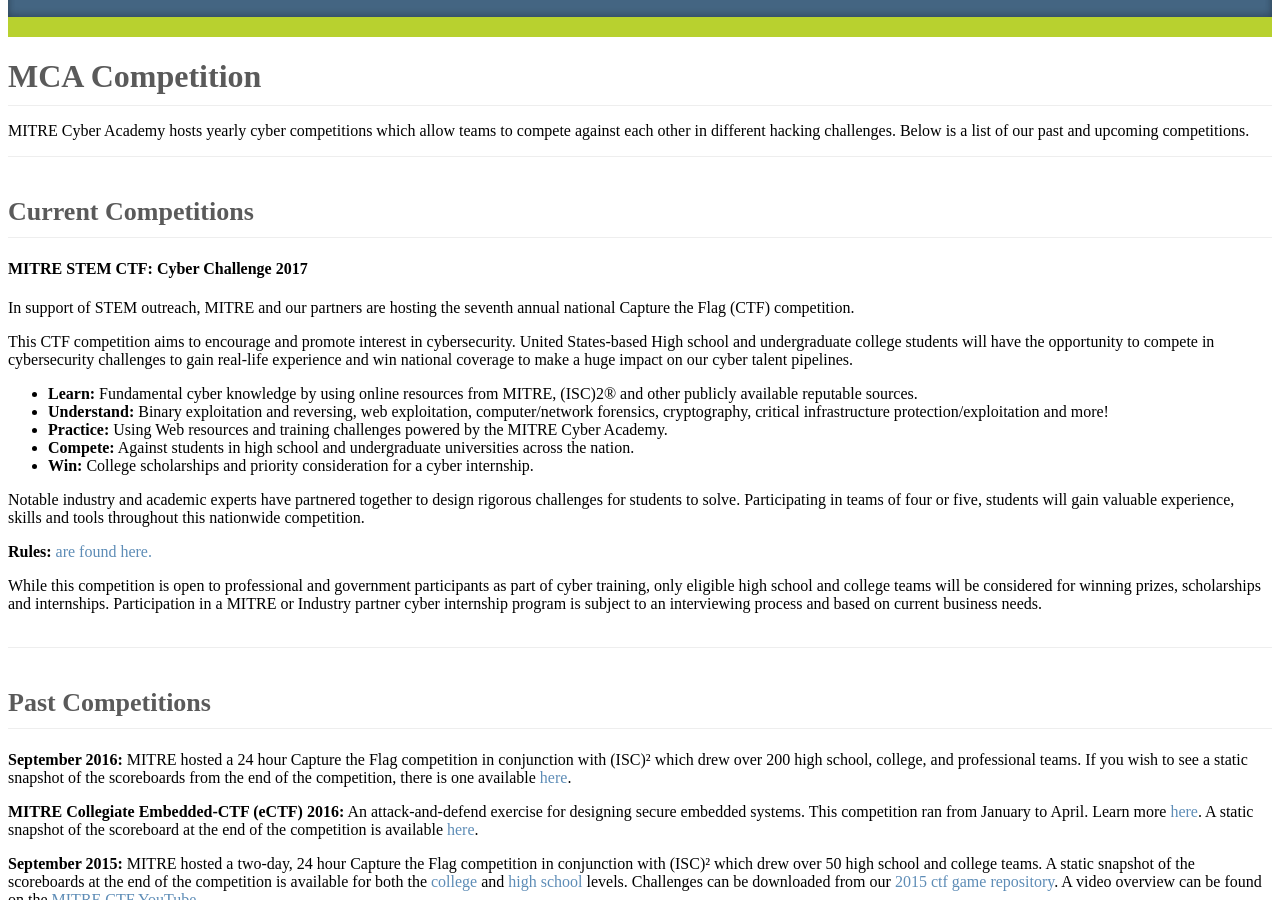
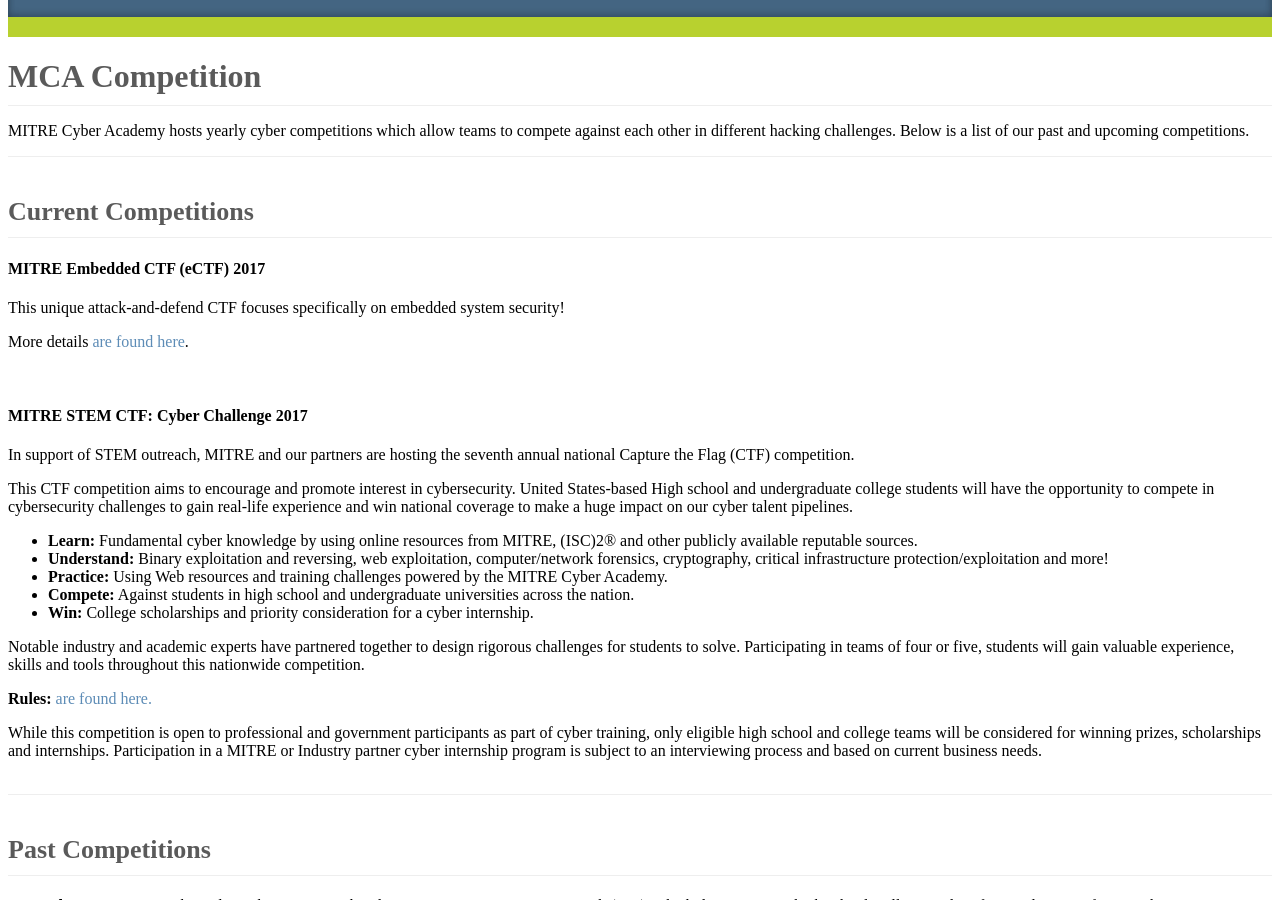
Before and after one commit to mitre-cyber-academy/mitre-cyber-academy.github.io, a Jekyll site: the page built from competitions/index.html, in a window 1280 px wide and 900 px high, scrolled down 474 px. Built offline with Jekyll 4.4.1, drawn with Linux system fonts in a browser that asks for light colours; nearby versions of some CDN libraries; library files that are not in the unit come from our copies; a script that is not in the unit is left out.

Commit message:
added eCTF 2017 to main competitions page

```diff
--- a/competitions/index.html
+++ b/competitions/index.html
@@ -36,6 +36,12 @@ redirect_from:
         <h2>Current Competitions</h2>
      </div>
     <div class="maincontent row-fluid">
+       <h4>MITRE Embedded CTF (eCTF) 2017</h4>
+       <p>This unique attack-and-defend CTF focuses specifically on embedded system security!</p>
+       <p>More details <a href='embedded/'>are found here</a>.</p>
+       <br>
+
+
         <h4>MITRE STEM CTF: Cyber Challenge 2017</h4>
         <p>In support of STEM outreach, MITRE and our partners are hosting the seventh annual national Capture the Flag (CTF) competition.</p>
         <p>This CTF competition aims to encourage and promote interest in cybersecurity. United States-based High school and undergraduate college students will have the opportunity to compete in cybersecurity challenges to gain real-life experience and win national coverage to make a huge impact on our cyber talent pipelines.</p>
```
